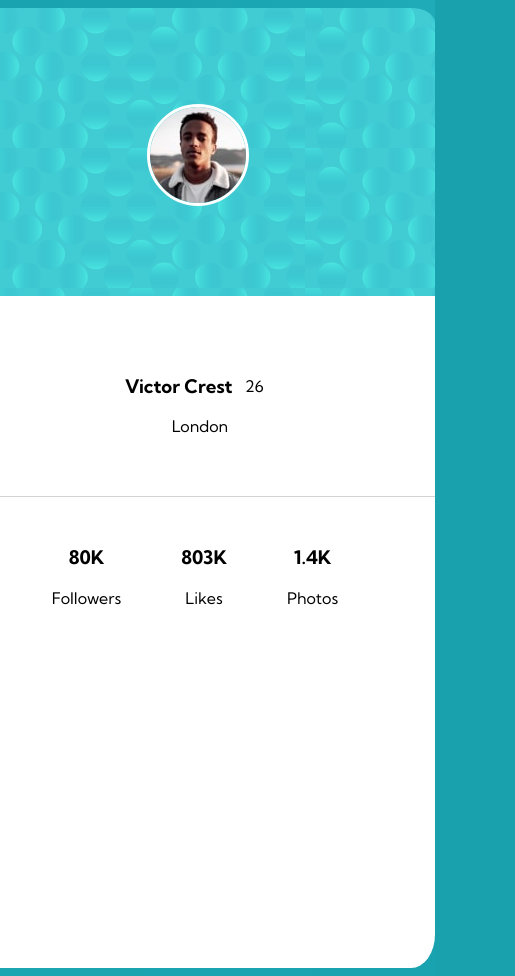
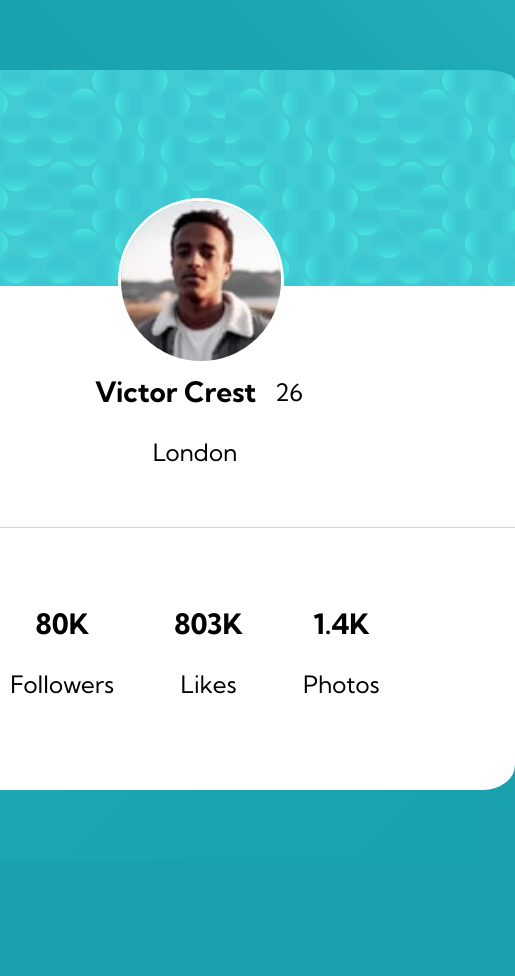
Before and after one commit to nzcastilan/Challenge-3-Profile-Card, a plain HTML site: page index.html in a window 390 px wide. Shown: the whole page, 515 px wide, since content can reach past the window. After the commit the page ends 860 px from the top, so only its background shows below. Drawn offline with Linux system fonts and the light colour scheme.

Commit message:
updated mobile view

```diff
--- a/css/styles.css
+++ b/css/styles.css
@@ -10,6 +10,7 @@ body {
   flex-direction: column;
   justify-content: center;
   align-items: center;
+  font-size: 1.1rem;
 }
 
 .header-card {
@@ -82,6 +83,7 @@ main {
 
 .title .title-age p {
   font-weight: 400;
+  margin-left: 10px;
 }
 
 .title-location {
@@ -99,17 +101,34 @@ main {
 }
 
 .footer .followers {
-  padding: 30px;
+  padding: 0 30px;
 }
 .footer .photos {
-  padding: 30px;
+  padding: 0 30px;
 }
 .footer .likes {
-  padding: 30px;
+  padding: 0 30px;
 }
 
-@media screen and (max-width: 768px) {
+@media screen and (max-width: 1000px) {
+  body {
+    font-size: 1.5rem;
+  }
   .background {
-    height: 60rem;
+    height: 45rem;
+    width: 40rem;
+  }
+
+  .background .top img {
+    width: 10rem;
+    margin-left: 38%;
+  }
+  .footer {
+    padding: 50px;
+  }
+
+  .title {
+    grid-template-columns: repeat(2, 170px);
+    margin-left: 140px;
   }
 }
```
